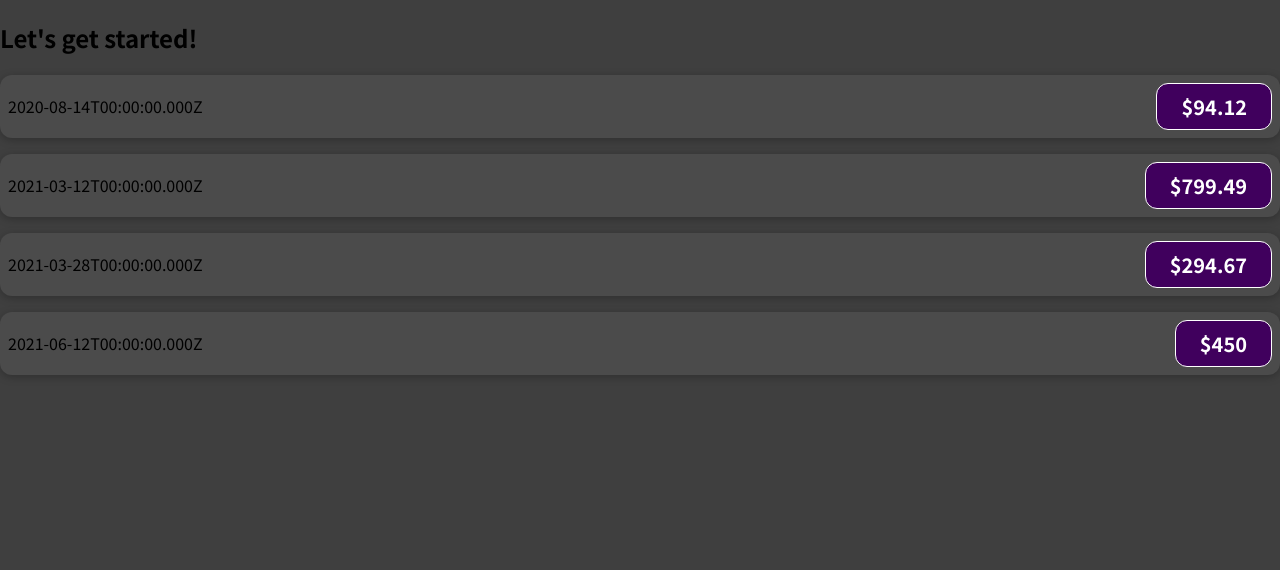
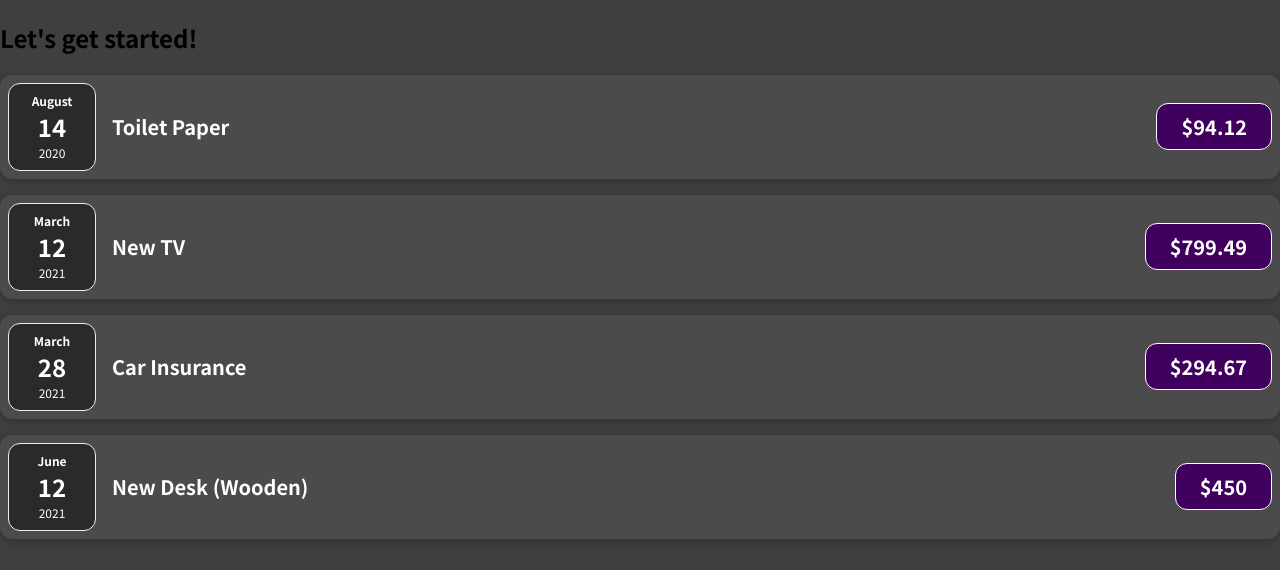
Before and after one commit to Rabee93/expenseCalculator-React, a React (Create React App) app: page / in a window 1280 px wide. Shown: the top 570 px of the page. Built offline with nearby package versions, Linux system fonts and the light colour scheme.

Commit message:
splitted the date component and added CSS

```diff
--- a/src/App.js
+++ b/src/App.js
@@ -28,25 +28,25 @@
     <div>
       <h2>Let's get started!</h2>
       <ExpenseItem
-      titel = {expenses[0].title}
+      title = {expenses[0].title}
       amount = {expenses[0].amount}
       date = {expenses[0].date}
 
       />
       <ExpenseItem
-      titel = {expenses[1].title}
+      title= {expenses[1].title}
       amount = {expenses[1].amount}
       date = {expenses[1].date}
 
       />
       <ExpenseItem
-      titel = {expenses[2].title}
+      title= {expenses[2].title}
       amount = {expenses[2].amount}
       date = {expenses[2].date}
 
       />
       <ExpenseItem
-      titel = {expenses[3].title}
+      title = {expenses[3].title}
       amount = {expenses[3].amount}
       date = {expenses[3].date}
 
--- /dev/null
+++ b/src/components/ExpenseDate.css
@@ -0,0 +1,26 @@
+.expense-date {
+  display: flex;
+  flex-direction: column;
+  width: 5.5rem;
+  height: 5.5rem;
+  border: 1px solid #ececec;
+  background-color: #2a2a2a;
+  color: white;
+  border-radius: 12px;
+  align-items: center;
+  justify-content: center;
+}
+
+.expense-date__month {
+  font-size: 0.75rem;
+  font-weight: bold;
+}
+
+.expense-date__year {
+  font-size: 0.75rem;
+}
+
+.expense-date__day {
+  font-size: 1.5rem;
+  font-weight: bold;
+}
--- /dev/null
+++ b/src/components/ExpenseDate.js
@@ -0,0 +1,15 @@
+import React from "react";
+import "./ExpenseDate.css"
+
+function ExpenseDate(props){
+  return(
+    <div className= "expense-date">
+     <div className="expense-date__month" >{props.month}</div>
+     <div className= "expense-date__day">{props.day}</div>
+     <div className= "expense-date__year">{props.year}</div>
+    </div>
+  )
+
+}
+
+export default ExpenseDate;
--- a/src/components/ExpenseItem.js
+++ b/src/components/ExpenseItem.js
@@ -1,11 +1,16 @@
 import React from "react";
 import"./ExpenseItem.css"
+import ExpenseDate from "./ExpenseDate.js"
 
 function ExpenseItem(props){
 
+  const month =  props.date.toLocaleString('en-US',{month: 'long'});
+  const day = props.date.toLocaleString('en-US',{day: '2-digit'});
+  const year = props.date.getFullYear();
+
   return(
     <div className="expense-item">
-    <div>{props.date.toISOString()}</div>
+    <ExpenseDate month={month} day={day} year={year}/>
     <div className="expense-item__description">
     <h2>{props.title}</h2>
     <div className="expense-item__price">${props.amount}</div>
```
Also changed, not shown: 1 other file (tests, documents, lock files or other folders).
